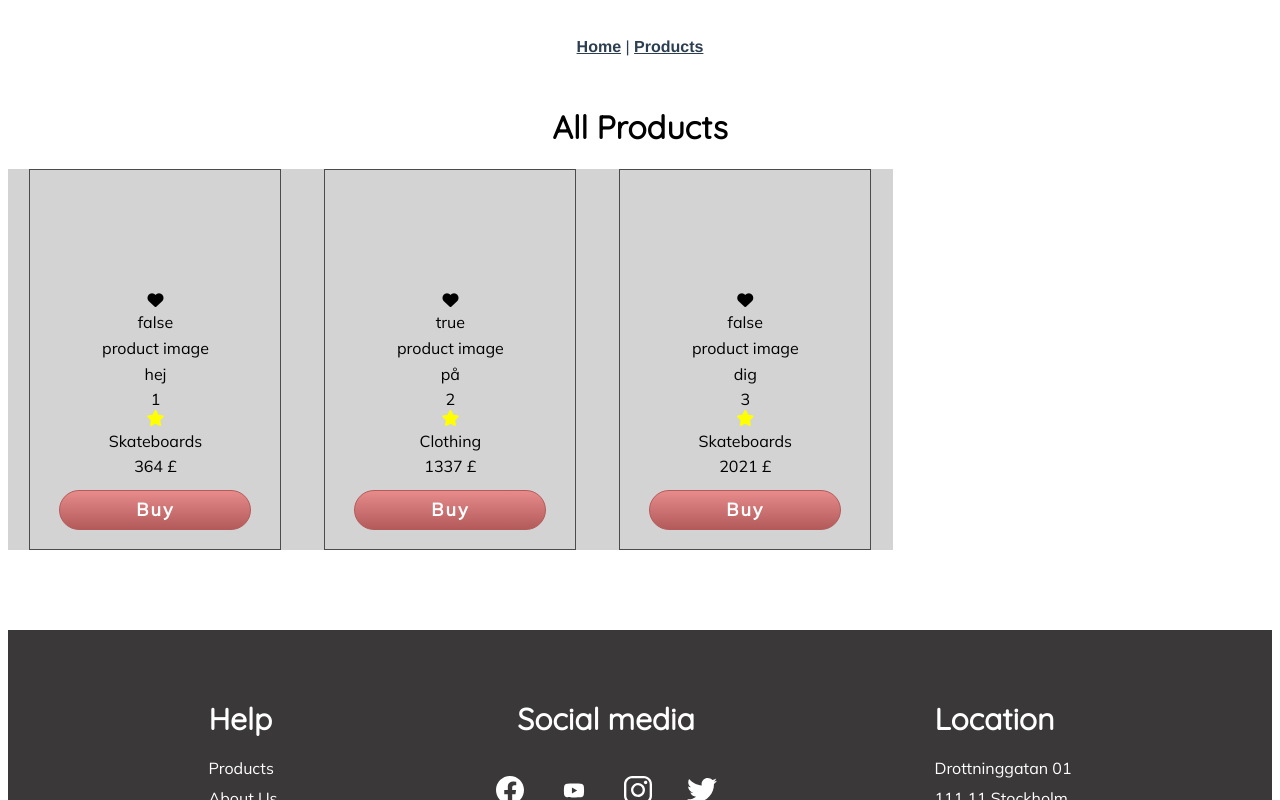
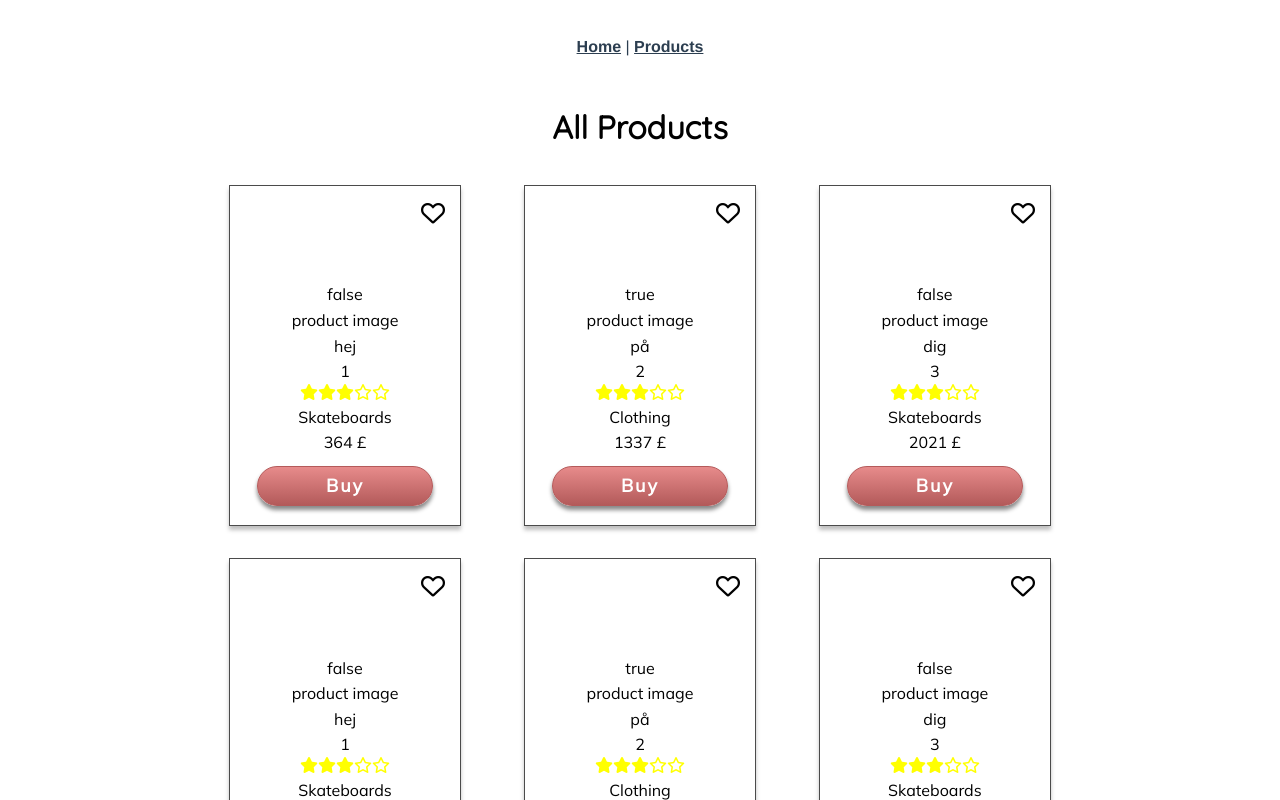
Before and after one commit to qimlonnegren/sinus-webshop, a Vue app: page /Products in a window 1280 px wide. Shown: the top 800 px of the page. Built offline with nearby package versions, Linux system fonts and the light colour scheme.

Commit message:
Add font awesome icons, add test data and add styling

```diff
--- a/src/views/Products.vue
+++ b/src/views/Products.vue
@@ -1,37 +1,92 @@
 <template>
   <div>
+    <!-- <Header/> -->
     <!-- HeroOffer -->
     <h1>All Products</h1>
     <section>
       <article v-for="product in products" :key="product.name" >
-        <i class="fa-solid fa-heart"></i>
+        <i class="fa-regular fa-heart"></i>
+        <!-- <i v-if="" class="fa-solid fa-heart"></i> -->
         <p>{{product.favorite}}</p>
         <p>product image</p>
         <p>{{product.name}}</p>
         <p>{{product.rating}}</p>
-        <i class="fa-solid fa-star"></i>
+        <span>
+          <i class="fa-solid fa-star"></i>
+          <i class="fa-solid fa-star"></i>
+          <i class="fa-solid fa-star"></i>
+          <i class="fa-regular fa-star"></i>
+          <i class="fa-regular fa-star"></i>
+        </span>
         <p>{{product.category}}</p>
         <p>{{product.price}} £</p>
         <button>Buy</button>
       </article>
     </section>
+    <i class="fa-solid fa-circle-arrow-left"></i>
+    <i class="fa-solid fa-circle-arrow-right"></i>
+    <!-- <i class="fa-regular fa-angle-left"></i> -->
+    <!-- <i class="fa-regular fa-angle-right"></i> -->
+    <p></p>
     <Footer></Footer>
   </div>
 </template>
 
 <script>
-import Header from "@/components/Header.vue";
+// import Header from "@/components/Header.vue";
 import Footer from "@/components/Footer.vue";
 
 export default {
   name: "Products",
   components: {
-    Header,
+    // Header,
     Footer,
   },
   data() { return {
     products: [
-          {
+      {
+        name: "hej",
+        rating: 1,
+        category: "Skateboards",
+        price: "364",
+        favorite: false,
+      },
+      {
+        name: "på",
+        rating: 2,
+        category: "Clothing",
+        price: "1337",
+        favorite: true,
+      },
+      {
+        name: "dig",
+        rating: 3,
+        category: "Skateboards",
+        price: "2021",
+        favorite: false,
+      },
+      {
+        name: "hej",
+        rating: 1,
+        category: "Skateboards",
+        price: "364",
+        favorite: false,
+      },
+      {
+        name: "på",
+        rating: 2,
+        category: "Clothing",
+        price: "1337",
+        favorite: true,
+      },
+      {
+        name: "dig",
+        rating: 3,
+        category: "Skateboards",
+        price: "2021",
+        favorite: false,
+      },
+            {
         name: "hej",
         rating: 1,
         category: "Skateboards",
@@ -69,11 +124,13 @@ export default {
 }
 section {
   width: 70%;
-  background-color: lightgray;
+  height: auto;
+  // background-color: lightgray;
   display: flex;
   align-items: center;
   justify-content: space-around;
-  margin-bottom: 5rem;
+  flex-wrap: wrap;
+  margin: auto auto 5rem auto;
   color: black;
 }
 h1 {
@@ -82,22 +139,31 @@ h1 {
   font-family: 'Quicksand', sans-serif;
 }
 article{
-  height: 360px;
-  width: 250px;
+  height: 320px;
+  width: 230px;
   border: solid 1px rgba($color: #4b4b4b, $alpha: 1.0);
+  box-shadow: 0px 4px 4px rgba(0, 0, 0, 0.25);
   font-family: 'Mulish', sans-serif;
   display: flex;
   flex-direction: column;
   align-items: center;
   padding-bottom: 1.2rem;
-  justify-content: flex-end
+  justify-content: flex-end;
+  position: relative;
+  margin: 1rem 0 1rem 0;
+}
+.fa-heart{
+  position: absolute;
+  top: 15px;
+  right: 15px;
+  font-size: x-large;
 }
 p{
   height: 1rem;
   margin: 0.3rem;
 }
 button{
-  width: 12rem;
+  width: 11rem;
   height: 2.5rem;
   font-size: large;
   border: 1px solid #b45a5a;
@@ -108,8 +174,20 @@ button{
   background: linear-gradient(#e78b8b, #b35a5a);
   letter-spacing: 2px;
   margin-top: 0.8rem;
+  box-shadow: 0px 4px 4px #888888;
+  cursor: pointer;
+	&:hover{
+		background: linear-gradient(#d37171, #7a3333);
+	}
+	&:active{
+		background: linear-gradient(#e78b8b, #b35a5a);
+	}
 }
 .fa-star{
   color: yellow;
 }
+.fa-circle-arrow-left,
+.fa-circle-arrow-right{
+  font-size: xx-large;
+}
 </style>
```
